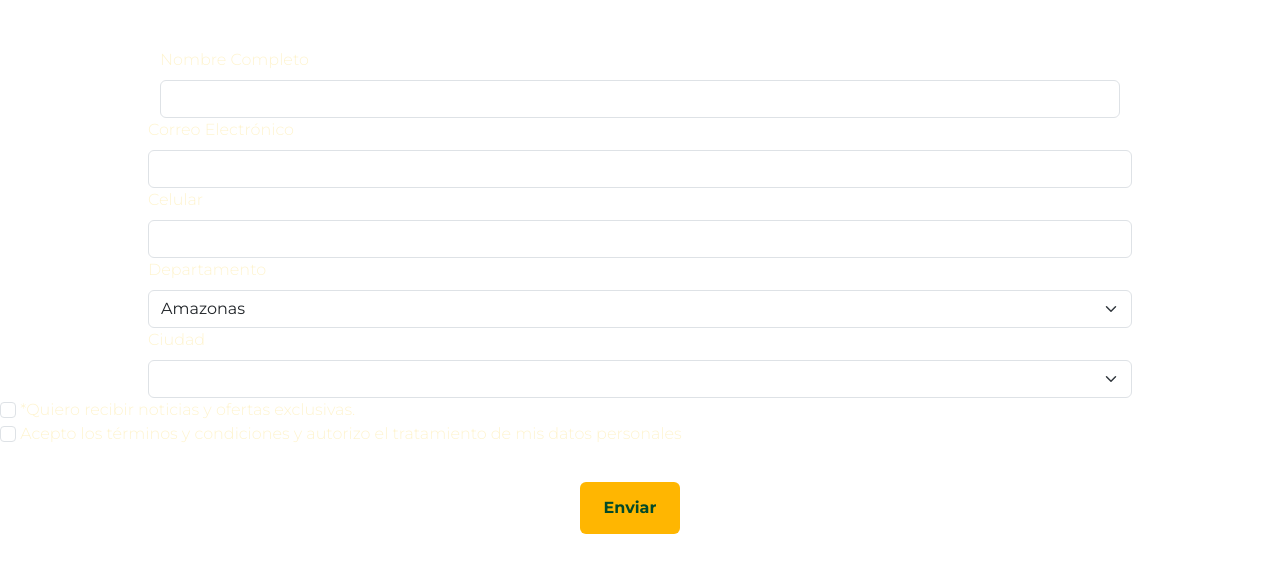
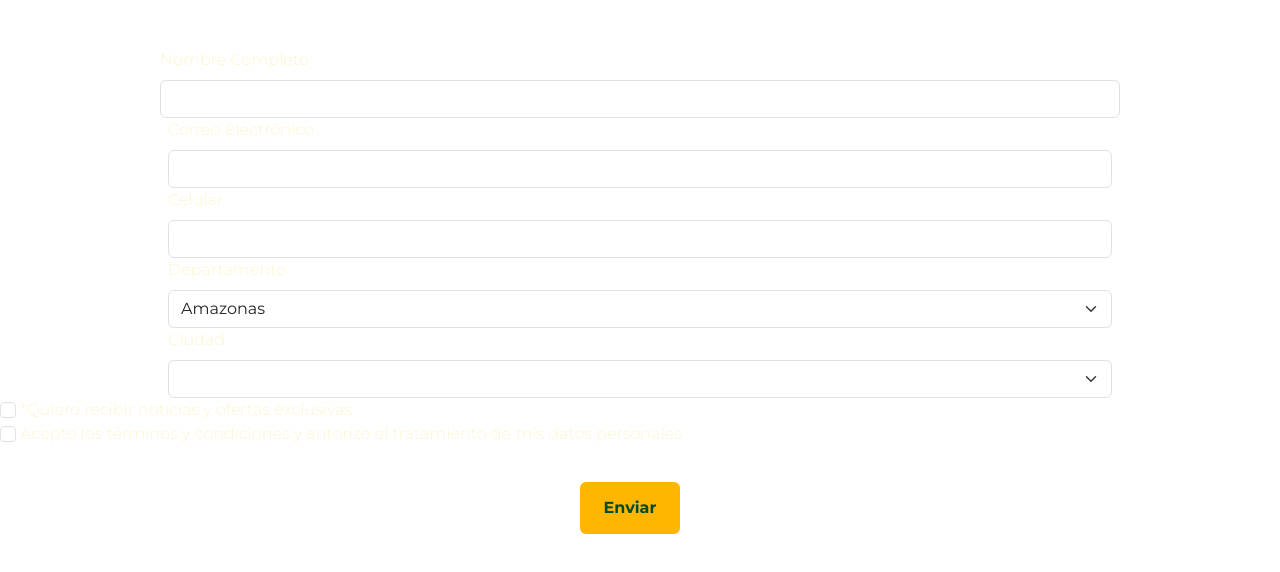
Before and after one commit to BrayhanRZC/bts-lorenzano, a plain HTML site: page index.html in a window 1280 px wide. Drawn offline with nearby package versions, Linux system fonts and the light colour scheme; files that its build step writes are made by us from their sources; files whose address does not match are found by name.

Commit message:
Update desafio.css

```diff
--- a/asset/css/desafio.css
+++ b/asset/css/desafio.css
@@ -42,6 +42,10 @@ ps-2 {
 
         }
 
+.d-flex {
+    display: flex !important;
+    padding: 0px 20px;
+}
 
 
         .btn_friko {
```
